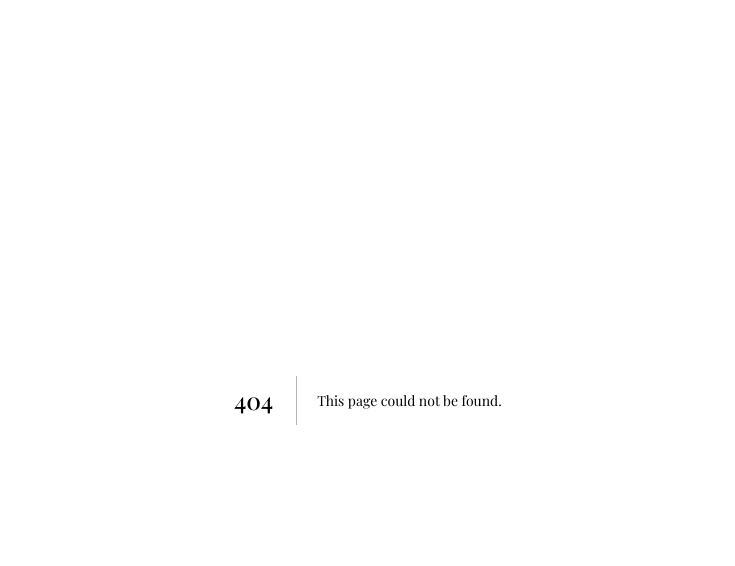
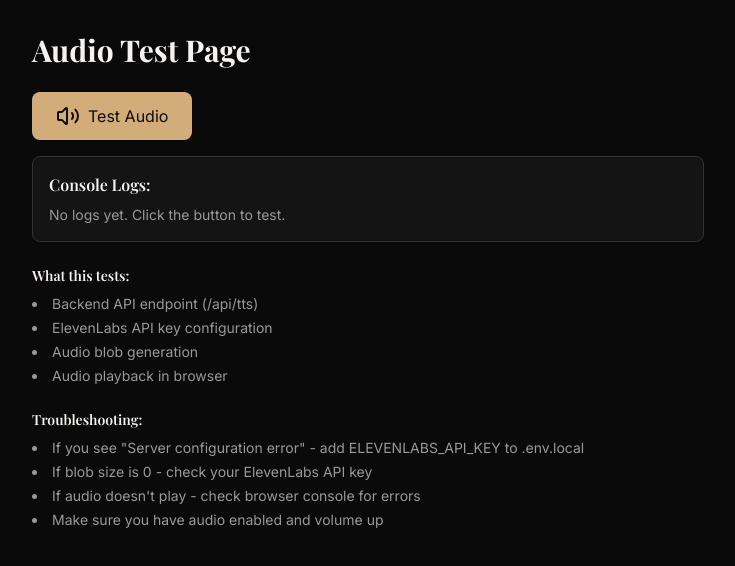
Before and after one commit to Anboias/bookly, a Next.js app: page /test-audio in a window 1280 px wide. Before the commit this address had no page. Shown: the top 566 px of the page, without its empty margins (272-1007 px from the left). Built offline with nearby package versions, Linux system fonts and the light colour scheme.

Commit message:
auto-start introduction

```diff
--- a/src/(story-feed)/story-feed.tsx
+++ b/src/(story-feed)/story-feed.tsx
@@ -17,7 +17,7 @@ const StoryFeed = () => {
     if (stories.length > 0) {
       timeoutRef.current = setTimeout(() => {
         setSelectedCharacter(stories[currentIndex].characters[0]);
-      }, 1500);
+      }, 200);
     }
 
     return () => {
@@ -55,6 +55,11 @@ const StoryFeed = () => {
     setSelectedCharacter(null);
   };
 
+  // Clear selected character when scrolling to a different story
+  useEffect(() => {
+    setSelectedCharacter(null);
+  }, [currentIndex]);
+
   return (
     <div
       ref={containerRef}
@@ -72,6 +77,7 @@ const StoryFeed = () => {
       {/* Floating Voice Widget */}
       {selectedCharacter && (
         <VoiceWidget
+          key={selectedCharacter.id} // Force remount when character changes
           character={selectedCharacter}
           onClose={handleCloseWidget}
         />
--- a/src/(story-feed)/voice-widget.tsx
+++ b/src/(story-feed)/voice-widget.tsx
@@ -17,10 +17,11 @@ const VoiceWidget = ({ character, onClose }: VoiceWidgetProps) => {
 	const [state, setState] = useState<ConversationState>('idle')
 	const [showIntro, setShowIntro] = useState(true)
 	const [errorMessage, setErrorMessage] = useState<string>('')
-	const [hasPlayedIntro, setHasPlayedIntro] = useState(false)
+	const [isPlayingIntro, setIsPlayingIntro] = useState(false)
 
 	const conversationRef = useRef<any>(null)
 	const audioContextRef = useRef<AudioContext | null>(null)
+	const audioRef = useRef<HTMLAudioElement | null>(null)
 
 	// Get the voice ID for this character
 	const voiceId = getVoiceId(character.age, character.gender)
@@ -33,16 +34,37 @@ const VoiceWidget = ({ character, onClose }: VoiceWidgetProps) => {
 		}
 	}, [])
 
-	// Play introduction when character is first selected
+	// Auto-play introduction when character changes
 	useEffect(() => {
-		if (!hasPlayedIntro && character) {
+		// Automatically play introduction
+		const timer = setTimeout(() => {
 			playIntroduction()
-			setHasPlayedIntro(true)
+		}, 300) // Small delay to let component mount
+
+		// Cleanup: stop any playing audio when component unmounts or character changes
+		return () => {
+			clearTimeout(timer)
+			if (audioRef.current) {
+				audioRef.current.pause()
+				audioRef.current = null
+			}
+			setIsPlayingIntro(false)
 		}
-	}, [character, hasPlayedIntro])
+	}, [character.id])
 
 	const playIntroduction = async () => {
 		try {
+			console.log('🎵 Starting playIntroduction for', character.name)
+			setIsPlayingIntro(true)
+
+			// Stop any currently playing audio
+			if (audioRef.current) {
+				audioRef.current.pause()
+				audioRef.current.currentTime = 0
+				audioRef.current = null
+			}
+
+			console.log('🎵 Fetching audio from /api/tts...')
 			// Call our backend API to generate the introduction audio
 			const response = await fetch('/api/tts', {
 				method: 'POST',
@@ -55,23 +77,73 @@ const VoiceWidget = ({ character, onClose }: VoiceWidgetProps) => {
 				})
 			})
 
+			console.log('🎵 Response status:', response.status)
+
 			if (!response.ok) {
-				console.error('Failed to generate introduction audio')
+				const errorData = await response.json().catch(() => ({ error: 'Unknown error' }))
+				console.error('❌ Failed to generate introduction audio:', response.status, errorData)
+				setIsPlayingIntro(false)
 				return
 			}
 
 			const audioBlob = await response.blob()
+			console.log('🎵 Blob size:', audioBlob.size, 'bytes, type:', audioBlob.type)
+
+			// Check if blob is valid
+			if (audioBlob.size === 0) {
+				console.error('❌ Received empty audio blob')
+				setIsPlayingIntro(false)
+				return
+			}
+
 			const audioUrl = URL.createObjectURL(audioBlob)
+			console.log('🎵 Created audio URL:', audioUrl)
 			const audio = new Audio(audioUrl)
 
-			audio.play()
+			// Store reference to current audio
+			audioRef.current = audio
+
+			// Play with error handling
+			console.log('🎵 Attempting to play audio...')
+			try {
+				await audio.play()
+				console.log('✅ Audio playing successfully!')
+			} catch (playError: any) {
+				// If autoplay is blocked, that's OK - user can click the button
+				if (playError.name === 'NotAllowedError') {
+					console.log('ℹ️ Autoplay blocked by browser - user can click play button')
+				} else {
+					console.error('❌ Error playing audio:', playError)
+				}
+				URL.revokeObjectURL(audioUrl)
+				audioRef.current = null
+				setIsPlayingIntro(false)
+				return
+			}
 
 			audio.onended = () => {
+				console.log('🎵 Audio playback ended')
 				URL.revokeObjectURL(audioUrl)
+				audioRef.current = null
+				setIsPlayingIntro(false)
+			}
+
+			// Also clean up on error
+			audio.onerror = (e) => {
+				console.error('❌ Audio element error:', e)
+				URL.revokeObjectURL(audioUrl)
+				audioRef.current = null
+				setIsPlayingIntro(false)
 			}
 		} catch (error) {
-			console.error('Error playing introduction:', error)
+			console.error('❌ Error playing introduction:', error)
+			setIsPlayingIntro(false)
 		}
+	}
+
+	const handlePlayIntroduction = () => {
+		console.log('🎯 Play button clicked for', character.name)
+		playIntroduction()
 	}
 
 	const handleStartConversation = async () => {
@@ -134,20 +206,41 @@ const VoiceWidget = ({ character, onClose }: VoiceWidgetProps) => {
 	}
 
 	const handleStopConversation = useCallback(async () => {
+		// Stop any playing introduction audio
+		if (audioRef.current) {
+			audioRef.current.pause()
+			audioRef.current.currentTime = 0
+			audioRef.current = null
+		}
+
+		// End conversation session
 		if (conversationRef.current) {
-			await conversationRef.current.endSession()
+			try {
+				await conversationRef.current.endSession()
+			} catch (error) {
+				console.error('Error ending conversation:', error)
+			}
 			conversationRef.current = null
 		}
+
 		setState('idle')
 		setShowIntro(true)
-		setHasPlayedIntro(false)
 	}, [])
 
-	// Cleanup on unmount
+	// Cleanup on unmount - stop all audio and conversations
 	useEffect(() => {
 		return () => {
+			// Stop any ongoing conversation
 			if (conversationRef.current) {
 				conversationRef.current.endSession()
+				conversationRef.current = null
+			}
+
+			// Stop any playing introduction audio
+			if (audioRef.current) {
+				audioRef.current.pause()
+				audioRef.current.currentTime = 0
+				audioRef.current = null
 			}
 		}
 	}, [])
@@ -160,8 +253,23 @@ const VoiceWidget = ({ character, onClose }: VoiceWidgetProps) => {
 					<p className="text-sm text-foreground leading-relaxed">
 						"{character.introduction}"
 					</p>
-					<p className="text-xs text-muted-foreground mt-2">
-						— {character.name}
+					<p className="text-xs text-muted-foreground mt-2 flex items-center justify-between">
+						<span>— {character.name}</span>
+						{!isPlayingIntro && (
+							<button
+								onClick={handlePlayIntroduction}
+								className="ml-3 text-primary hover:text-primary/80 transition-colors"
+								title="Play introduction"
+							>
+								<Volume2 className="w-4 h-4" />
+							</button>
+						)}
+						{isPlayingIntro && (
+							<span className="ml-3 flex items-center gap-1 text-primary">
+								<Volume2 className="w-4 h-4 animate-pulse" />
+								<span className="text-xs">Playing...</span>
+							</span>
+						)}
 					</p>
 				</div>
 			)}
--- /dev/null
+++ b/src/app/test-audio/page.tsx
@@ -0,0 +1,158 @@
+'use client'
+
+import { useState } from 'react'
+import { Volume2 } from 'lucide-react'
+
+export default function TestAudioPage() {
+	const [isPlaying, setIsPlaying] = useState(false)
+	const [error, setError] = useState('')
+	const [logs, setLogs] = useState<string[]>([])
+
+	const addLog = (message: string) => {
+		console.log(message)
+		setLogs(prev => [...prev, `${new Date().toLocaleTimeString()}: ${message}`])
+	}
+
+	const testAudio = async () => {
+		setIsPlaying(true)
+		setError('')
+		setLogs([])
+		addLog('Starting audio test...')
+
+		try {
+			addLog('Calling /api/tts endpoint...')
+			const response = await fetch('/api/tts', {
+				method: 'POST',
+				headers: {
+					'Content-Type': 'application/json'
+				},
+				body: JSON.stringify({
+					text: 'Hello! This is a test of the text to speech system.',
+					voiceId: '21m00Tcm4TlvDq8ikWAM' // Rachel voice
+				})
+			})
+
+			addLog(`Response status: ${response.status}`)
+
+			if (!response.ok) {
+				const errorData = await response.json().catch(() => ({ error: 'Unknown error' }))
+				addLog(`Error from API: ${JSON.stringify(errorData)}`)
+				setError(`API Error: ${errorData.error || 'Failed to generate audio'}`)
+				setIsPlaying(false)
+				return
+			}
+
+			addLog('Response OK, getting blob...')
+			const audioBlob = await response.blob()
+			addLog(`Blob size: ${audioBlob.size} bytes`)
+			addLog(`Blob type: ${audioBlob.type}`)
+
+			if (audioBlob.size === 0) {
+				addLog('ERROR: Blob is empty!')
+				setError('Empty audio blob received')
+				setIsPlaying(false)
+				return
+			}
+
+			addLog('Creating audio URL...')
+			const audioUrl = URL.createObjectURL(audioBlob)
+			addLog(`Audio URL: ${audioUrl}`)
+
+			addLog('Creating Audio element...')
+			const audio = new Audio(audioUrl)
+
+			audio.onloadeddata = () => {
+				addLog('Audio data loaded')
+			}
+
+			audio.oncanplay = () => {
+				addLog('Audio can play')
+			}
+
+			audio.onplay = () => {
+				addLog('Audio started playing')
+			}
+
+			audio.onended = () => {
+				addLog('Audio playback ended')
+				URL.revokeObjectURL(audioUrl)
+				setIsPlaying(false)
+			}
+
+			audio.onerror = (e) => {
+				addLog(`Audio error: ${JSON.stringify(e)}`)
+				setError('Audio playback error')
+				URL.revokeObjectURL(audioUrl)
+				setIsPlaying(false)
+			}
+
+			addLog('Attempting to play audio...')
+			await audio.play()
+			addLog('Audio.play() succeeded!')
+
+		} catch (error: any) {
+			addLog(`Exception: ${error.message}`)
+			setError(`Error: ${error.message}`)
+			setIsPlaying(false)
+		}
+	}
+
+	return (
+		<div className="min-h-screen bg-background p-8">
+			<div className="max-w-2xl mx-auto space-y-6">
+				<h1 className="text-3xl font-bold">Audio Test Page</h1>
+
+				<div className="space-y-4">
+					<button
+						onClick={testAudio}
+						disabled={isPlaying}
+						className="flex items-center gap-2 px-6 py-3 bg-primary text-primary-foreground rounded-lg hover:bg-primary/90 disabled:opacity-50"
+					>
+						<Volume2 className={isPlaying ? 'animate-pulse' : ''} />
+						{isPlaying ? 'Playing...' : 'Test Audio'}
+					</button>
+
+					{error && (
+						<div className="p-4 bg-destructive/10 border border-destructive rounded-lg">
+							<p className="text-destructive font-semibold">Error:</p>
+							<p className="text-destructive">{error}</p>
+						</div>
+					)}
+
+					<div className="bg-card border rounded-lg p-4">
+						<h2 className="font-semibold mb-2">Console Logs:</h2>
+						<div className="space-y-1 max-h-96 overflow-y-auto">
+							{logs.length === 0 ? (
+								<p className="text-muted-foreground text-sm">No logs yet. Click the button to test.</p>
+							) : (
+								logs.map((log, i) => (
+									<p key={i} className="text-xs font-mono">{log}</p>
+								))
+							)}
+						</div>
+					</div>
+				</div>
+
+				<div className="space-y-2 text-sm text-muted-foreground">
+					<h2 className="font-semibold text-foreground">What this tests:</h2>
+					<ul className="list-disc list-inside space-y-1">
+						<li>Backend API endpoint (/api/tts)</li>
+						<li>ElevenLabs API key configuration</li>
+						<li>Audio blob generation</li>
+						<li>Audio playback in browser</li>
+					</ul>
+				</div>
+
+				<div className="space-y-2 text-sm">
+					<h2 className="font-semibold">Troubleshooting:</h2>
+					<ul className="list-disc list-inside space-y-1 text-muted-foreground">
+						<li>If you see "Server configuration error" - add ELEVENLABS_API_KEY to .env.local</li>
+						<li>If blob size is 0 - check your ElevenLabs API key</li>
+						<li>If audio doesn't play - check browser console for errors</li>
+						<li>Make sure you have audio enabled and volume up</li>
+					</ul>
+				</div>
+			</div>
+		</div>
+	)
+}
```
